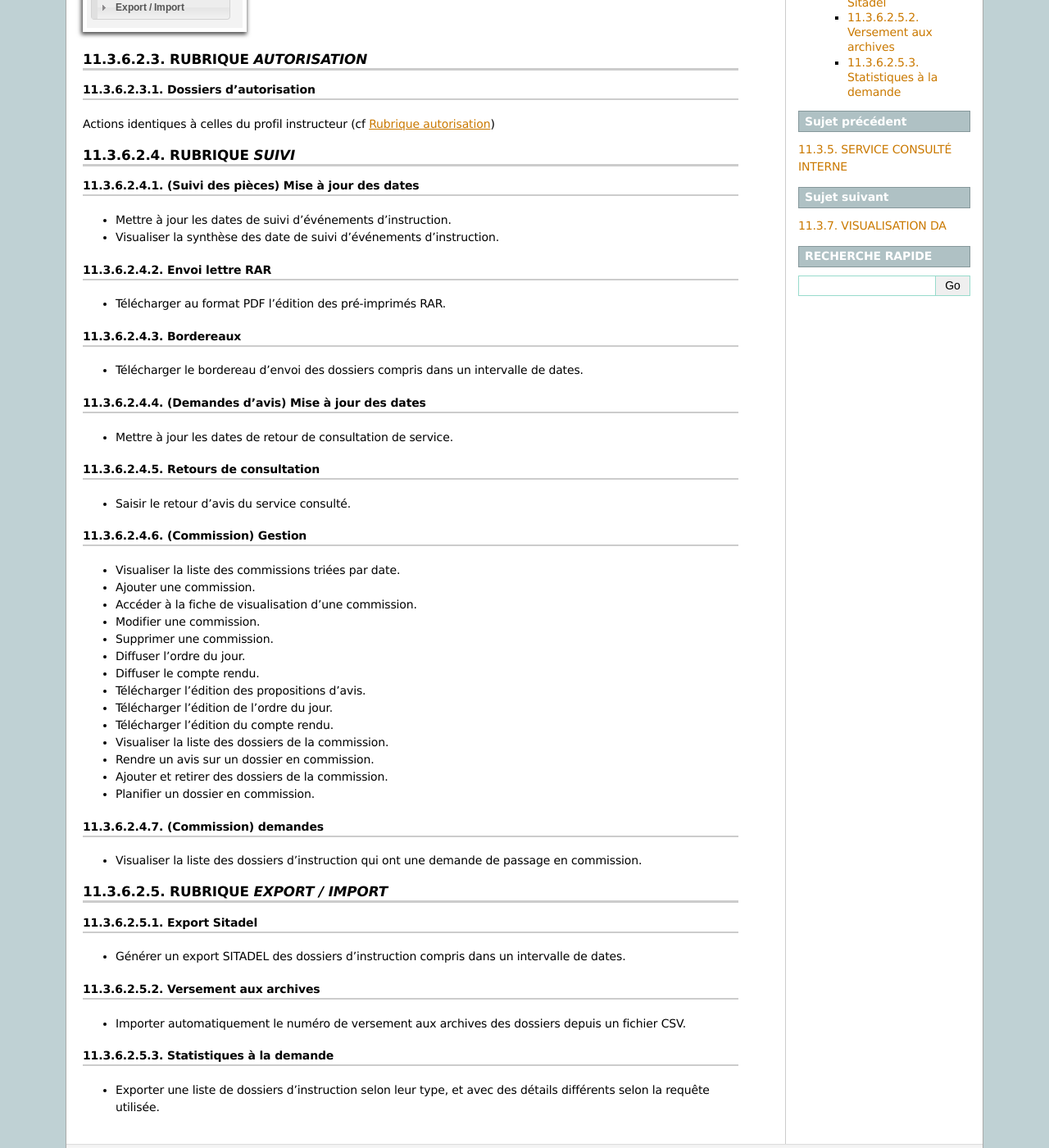
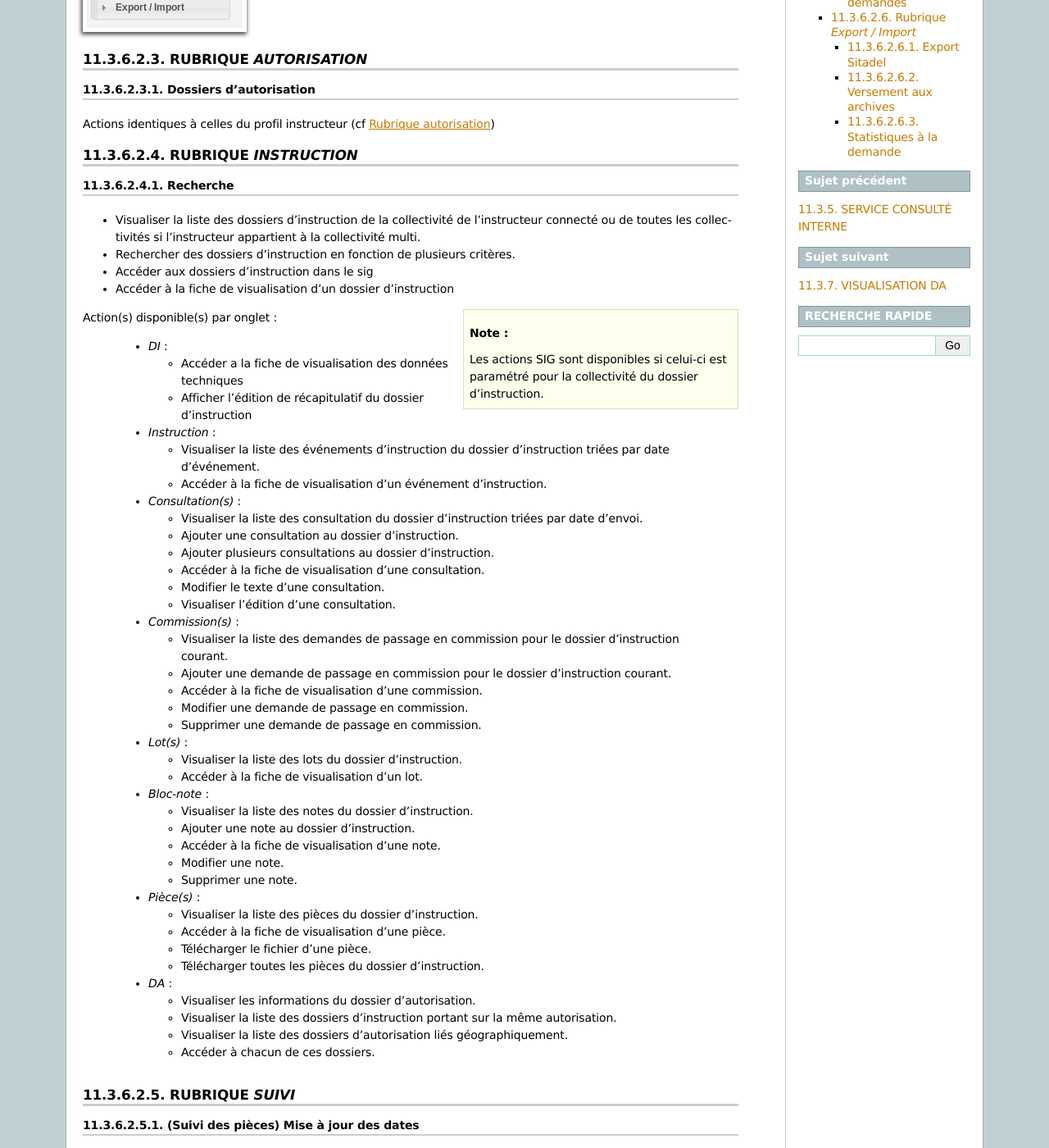
Before and after one commit to mpavaux/openads-documentation, a Sphinx documentation site: the page built from source/manuel_utilisateur/ergonomie/profils/suivi.rst, in a window 1280 px wide and 1400 px high, scrolled down 710 px. Shown: the whole window at 82% size. Built offline with Sphinx 7.4.7, drawn with Linux system fonts in a browser that asks for light colours; some of the changed text lies outside the part shown.

Commit message:
Update suivi.rst

```diff
--- a/source/manuel_utilisateur/ergonomie/profils/suivi.rst
+++ b/source/manuel_utilisateur/ergonomie/profils/suivi.rst
@@ -33,6 +33,78 @@
 #######################
 
 Actions identiques à celles du profil instructeur (cf :ref:`Rubrique autorisation<profil_instructeur_rubrique_autorisation>`)
+
+Rubrique *Instruction*
+----------------------
+
+Recherche
+#########
+
+- Visualiser la liste des dossiers d'instruction de la collectivité de l'instructeur connecté ou de toutes les collectivités si l'instructeur appartient à la collectivité multi.
+- Rechercher des dossiers d'instruction en fonction de plusieurs critères.
+- Accéder aux dossiers d'instruction dans le sig
+- Accéder à la fiche de visualisation d'un dossier d'instruction
+
+.. sidebar:: Note :
+
+    Les actions SIG sont disponibles si celui-ci est paramétré pour la collectivité du dossier d'instruction.
+
+Action(s) disponible(s) par onglet :
+
+  - *DI* :
+
+    - Accéder a la fiche de visualisation des données techniques
+    - Afficher l'édition de récapitulatif du dossier d'instruction
+
+  - *Instruction* :
+
+    - Visualiser la liste des événements d'instruction du dossier d'instruction triées par date d'événement.
+    - Accéder à la fiche de visualisation d'un événement d'instruction.
+
+  - *Consultation(s)* :
+
+    - Visualiser la liste des consultation du dossier d'instruction triées par date d'envoi.
+    - Ajouter une consultation au dossier d'instruction.
+    - Ajouter plusieurs consultations au dossier d'instruction.
+    - Accéder à la fiche de visualisation d'une consultation.
+    - Modifier le texte d'une consultation.
+    - Visualiser l'édition d'une consultation.
+
+  - *Commission(s)* :
+
+    - Visualiser la liste des demandes de passage en commission pour le dossier d'instruction courant.
+    - Ajouter une demande de passage en commission pour le dossier d'instruction courant.
+    - Accéder à la fiche de visualisation d'une commission.
+    - Modifier une demande de passage en commission.
+    - Supprimer une demande de passage en commission.
+
+  - *Lot(s)* :
+
+    - Visualiser la liste des lots du dossier d'instruction.
+    - Accéder à la fiche de visualisation d'un lot.
+
+  - *Bloc-note* :
+
+    - Visualiser la liste des notes du dossier d'instruction.
+    - Ajouter une note au dossier d'instruction.
+    - Accéder à la fiche de visualisation d'une note.
+    - Modifier une note.
+    - Supprimer une note.
+
+  - *Pièce(s)* :
+
+    - Visualiser la liste des pièces du dossier d'instruction.
+    - Accéder à la fiche de visualisation d'une pièce.
+    - Télécharger le fichier d'une pièce.
+    - Télécharger toutes les pièces du dossier d'instruction.
+
+  - *DA* :
+
+    - Visualiser les informations du dossier d'autorisation.
+    - Visualiser la liste des dossiers d'instruction portant sur la même autorisation.
+    - Visualiser la liste des dossiers d'autorisation liés géographiquement.
+    - Accéder à chacun de ces dossiers.
+
 
 .. _profil_suivi_rubrique_suivi:
 
```
